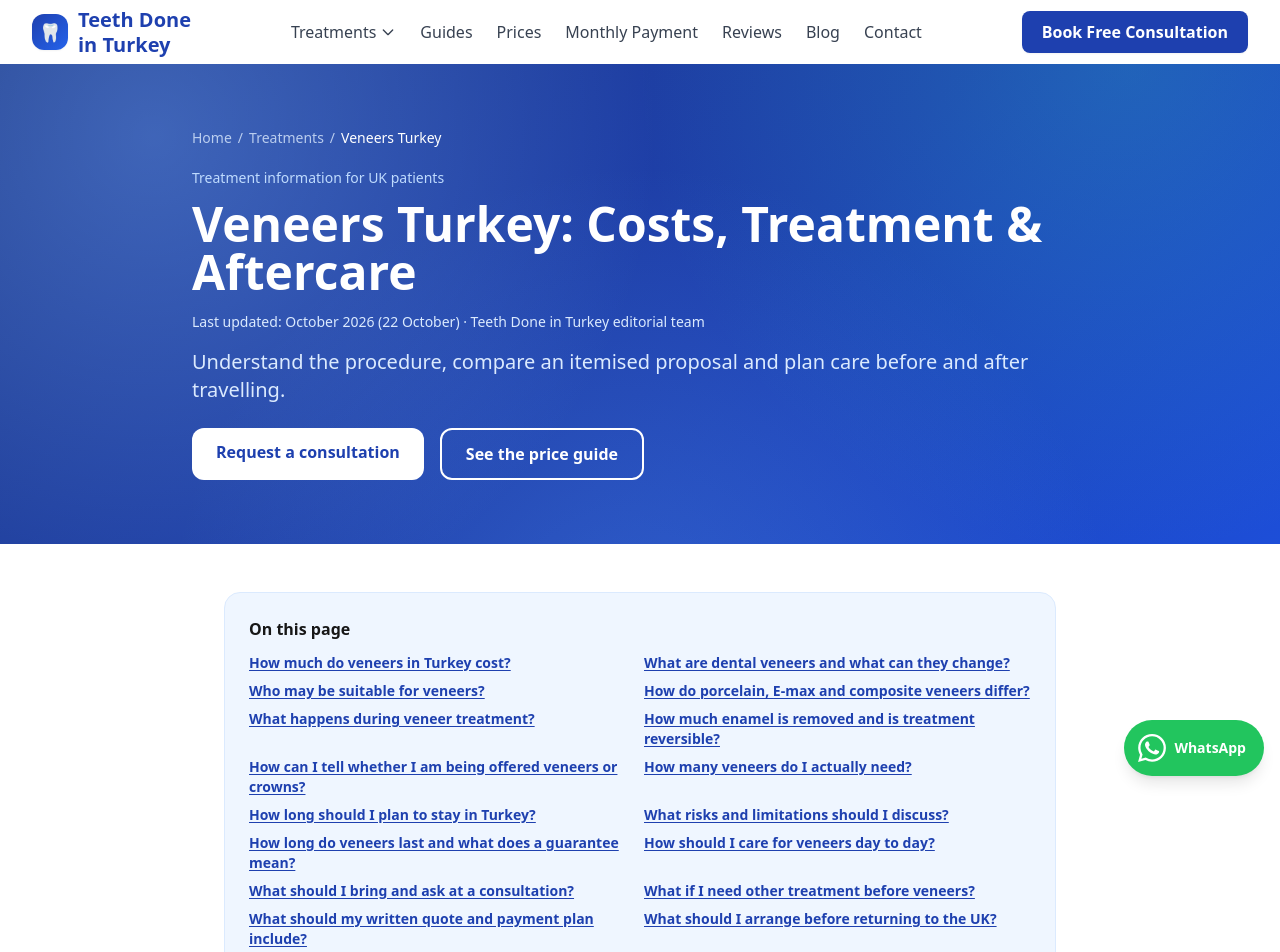
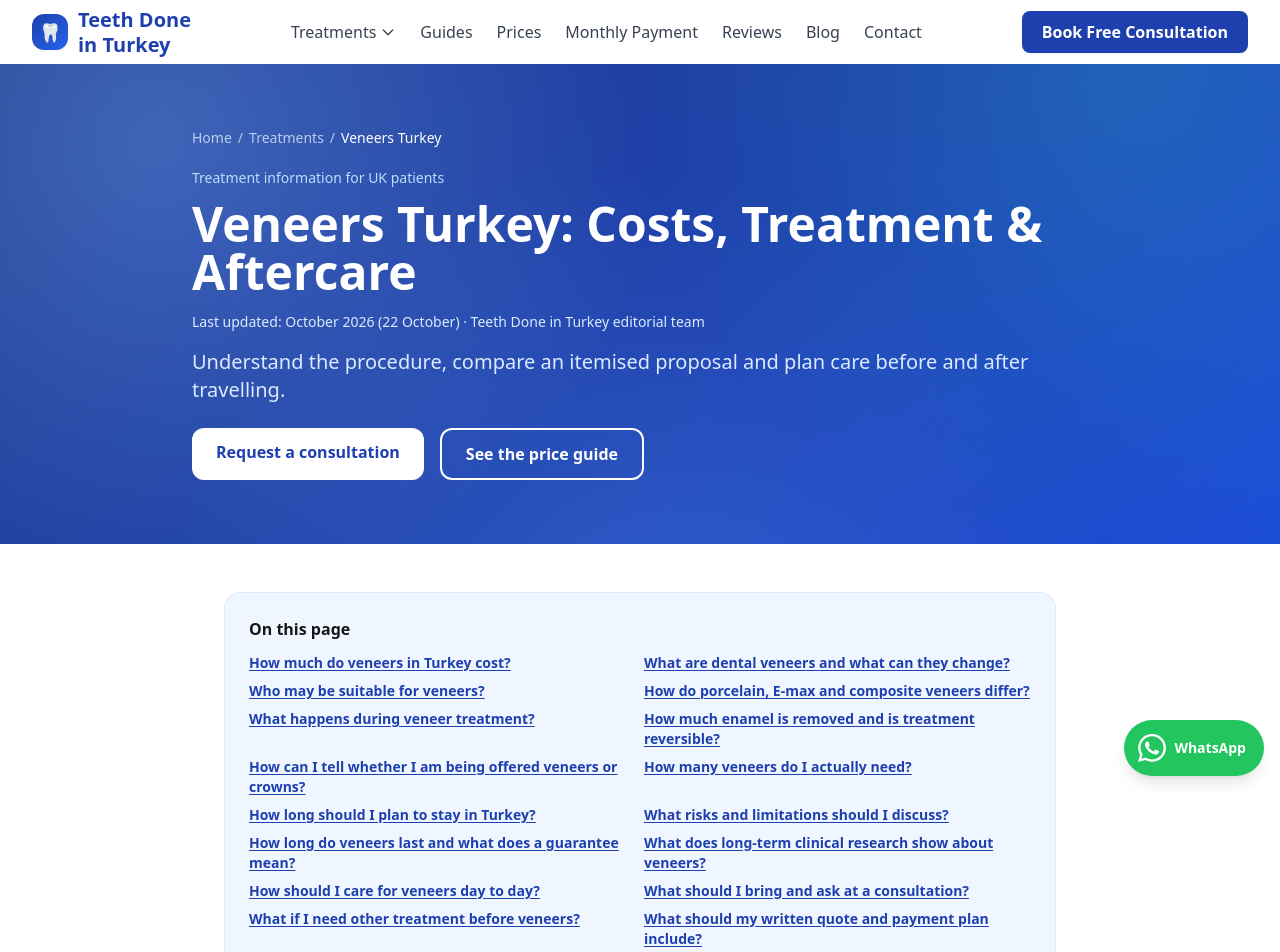
Before and after one commit to digiroiio-lgtm/teethdoneinturkey, a Next.js app: page /treatments/veneers-turkey in a window 1280 px wide. Shown: the top 952 px of the page. Built offline with nearby package versions, Linux system fonts and the light colour scheme.

Commit message:
Explain published veneer survival and complications with sourced comparison data (#50)

```diff
--- a/seo/route-lastmod.json
+++ b/seo/route-lastmod.json
@@ -294,8 +294,8 @@
       "hash": "c5eaa0cc8203e350"
     },
     "/treatments/veneers-turkey": {
-      "lastmod": "2026-10-22T07:20:41Z",
-      "hash": "de43f7b6798367a2"
+      "lastmod": "2026-10-22T07:38:27Z",
+      "hash": "20cf2e03ba1254ab"
     },
     "/turkey-teeth-before-after": {
       "lastmod": "2026-09-06T10:02:05Z",
--- a/src/app/treatments/veneers-turkey/page.tsx
+++ b/src/app/treatments/veneers-turkey/page.tsx
@@ -35,6 +35,13 @@ export default function VeneersTurkeyPage() {
         <h2 className="text-2xl sm:text-3xl font-bold text-gray-900 mb-4">{section.title}</h2>
         <p className="text-gray-800 font-medium leading-relaxed mb-4">{section.answer}</p>
         {section.paragraphs.map(paragraph => <p key={paragraph} className="text-gray-600 leading-relaxed mb-4">{paragraph}</p>)}
+        {section.table && <div className="overflow-x-auto rounded-xl border border-gray-200 mb-4">
+          <table className="w-full text-sm text-left">
+            <caption className="text-left p-4 text-gray-700 font-medium">{section.table.caption}</caption>
+            <thead className="bg-blue-50"><tr>{section.table.columns.map(column => <th key={column} scope="col" className="p-3 font-semibold text-gray-900">{column}</th>)}</tr></thead>
+            <tbody>{section.table.rows.map(row => <tr key={row[0]} className="border-t border-gray-200"><th scope="row" className="p-3 font-semibold text-gray-800">{row[0]}</th>{row.slice(1).map((value, index) => <td key={index} className="p-3 text-gray-700">{value}</td>)}</tr>)}</tbody>
+          </table>
+        </div>}
         {section.quote && <blockquote cite={veneerSources[section.quote.source].href} className="my-6 border-l-4 border-blue-600 bg-blue-50 p-5 rounded-r-xl">
           <p className="text-gray-800 italic mb-3">“{section.quote.text}”</p>
           <footer className="text-sm text-gray-700">{section.quote.name}, {section.quote.role}. <a href={veneerSources[section.quote.source].href} target="_blank" rel="noopener noreferrer" className={linkClass}>Public statement, {section.quote.date}</a>.</footer>
--- a/src/app/treatments/veneers-turkey/veneer-content.ts
+++ b/src/app/treatments/veneers-turkey/veneer-content.ts
@@ -3,6 +3,8 @@ export const VENEER_TITLE = "Veneers Turkey: Costs, Treatment & Aftercare";
 export const VENEER_DESCRIPTION = "Compare veneers in Turkey, costs, materials, treatment stages, risks and aftercare. Prepare questions and a written plan before booking a consultation.";
 
 export const veneerSources = {
+  review: { label: "Klein et al.: systematic review of ceramic veneers (2024)", href: "https://onlinelibrary.wiley.com/doi/10.1111/jerd.13351" },
+  cohort: { label: "Beier et al.: porcelain veneers followed for up to 20 years (2012)", href: "https://pubmed.ncbi.nlm.nih.gov/22259802/" },
   cleveland: { label: "Cleveland Clinic: veneers, preparation and risks", href: "https://my.clevelandclinic.org/health/treatments/23522-dental-veneers" },
   ada: { label: "American Dental Association: veneers", href: "https://www.mouthhealthy.org/all-topics-a-z/veneers" },
   rutgers: { label: "Rutgers School of Dental Medicine: veneers and candidacy", href: "https://sdm.rutgers.edu/veneerslumineers" },
@@ -18,6 +20,7 @@ export interface VeneerSection {
   id: string; title: string; answer: string; paragraphs: string[];
   sources?: SourceKey[];
   links?: { label: string; href: string }[];
+  table?: { caption: string; columns: string[]; rows: string[][] };
   quote?: { text: string; name: string; role: string; date: string; source: SourceKey };
 }
 
@@ -114,8 +117,26 @@ export const veneerSections: VeneerSection[] = [
     answer: "Veneers are restorations that may need maintenance, repair or replacement over time; they are not a lifetime promise. Published lifespan ranges are broad and cannot predict your result. A clinic guarantee is a separate contract, so request the covered treatments, exclusions, review requirements and responsibility for travel or local care in writing.",
     paragraphs: [
       "Rutgers gives a broad replacement range of about 7 to 20 years in its patient information. That range is educational guidance, not a measured result for our partner clinics, a warranty period or an assurance that your veneers will last a particular number of years. Your dentist should explain factors relevant to your own mouth.",
+      "A historical Innsbruck study, published by Beier and colleagues in 2012, followed 318 veneers in 84 patients. Estimated survival was 94.4% at 5 years, 93.5% at 10 years and 82.93% at 20 years. This particular cohort illustrates why a short follow-up cannot establish lifetime performance; it is not a forecast for treatment in Turkey.",
       "Compare a guarantee by what it actually pays for. Ask whether a chip, debonding or replacement requires an examination at the original clinic; whether routine maintenance is excluded; and who pays for flights, accommodation and treatment in the UK. Keep the version provided before your deposit. Our lifespan guide explains the longer-term planning questions without treating a guarantee as clinical evidence.",
-    ], sources: ["rutgers"], links: [{ label: "Read the veneer lifespan guide", href: "/blog/how-long-do-dental-veneers-last" }],
+    ], sources: ["rutgers", "cohort"], links: [{ label: "Read the veneer lifespan guide", href: "/blog/how-long-do-dental-veneers-last" }],
+  },
+  {
+    id: "clinical-evidence", title: "What does long-term clinical research show about veneers?",
+    answer: "Published research reports high long-term survival for ceramic veneers, but a surviving restoration may still need maintenance. The table summarises pooled estimates from Klein and colleagues' review, first published in November 2024. These research results help frame questions about care; they do not predict an individual patient's outcome.",
+    paragraphs: [
+      "The review included 29 studies. Material groups came from different studies, not a direct randomised comparison. The estimates describe restorations, not individual patients or our partner clinics.",
+      "Survival included restorations needing maintenance. Technical problems concern the restoration, aesthetic events concern appearance, and biological events concern the tooth. Complication columns use different contributing data: do not add them together or subtract them from survival.",
+    ],
+    table: {
+      caption: "Pooled estimates at a mean 10.4-year follow-up; complication events are separate outcomes",
+      columns: ["Ceramic", "Survival", "Technical complications", "Aesthetic complications", "Biological complications"],
+      rows: [
+        ["Feldspathic", "96.13%", "41.48%", "19.64%", "6.51%"],
+        ["Leucite-reinforced glass ceramic", "93.70%", "29.87%", "17.89%", "4.4%"],
+        ["Lithium disilicate", "96.81%", "6.1%", "1.9%", "0.45%"],
+      ],
+    }, sources: ["review"],
   },
   {
     id: "care", title: "How should I care for veneers day to day?",
--- a/src/app/treatments/veneers-turkey/veneer-schema.ts
+++ b/src/app/treatments/veneers-turkey/veneer-schema.ts
@@ -13,6 +13,7 @@ export const veneerGraph = {
       mainEntityOfPage: url, image: `${site}/opengraph-image`,
       about: { "@type": "MedicalProcedure", name: "Dental veneer" },
       articleBody: veneerSections.flatMap(section => [section.title, section.answer, ...section.paragraphs,
+        ...(section.table ? [section.table.caption, section.table.columns.join(": "), ...section.table.rows.map(row => row.join(": "))] : []),
         ...(section.quote ? [section.quote.text, `${section.quote.name}, ${section.quote.role}. Public statement, ${section.quote.date}.`] : []),
       ]).join("\n\n"),
       citation: [...Object.values(veneerSources).map(source => source.href), `${site}/prices/veneers-turkey-cost`],
```
Also changed, not shown: 2 other files (tests, documents, lock files or other folders).
